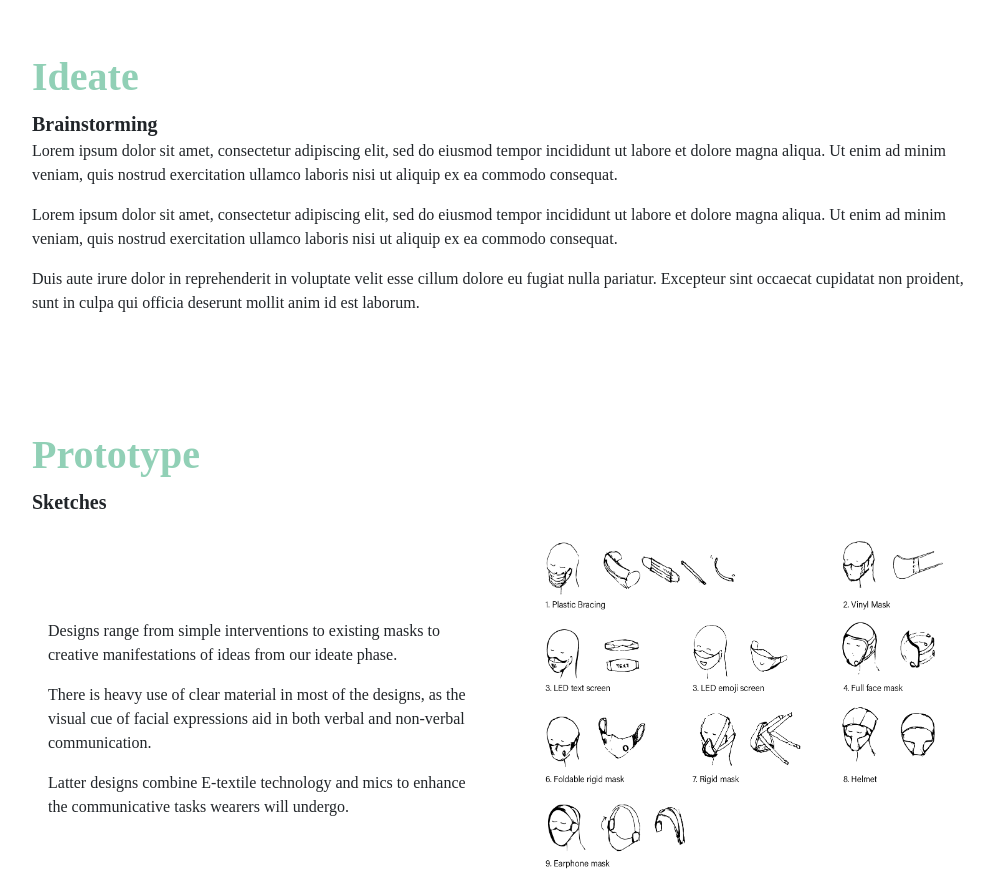
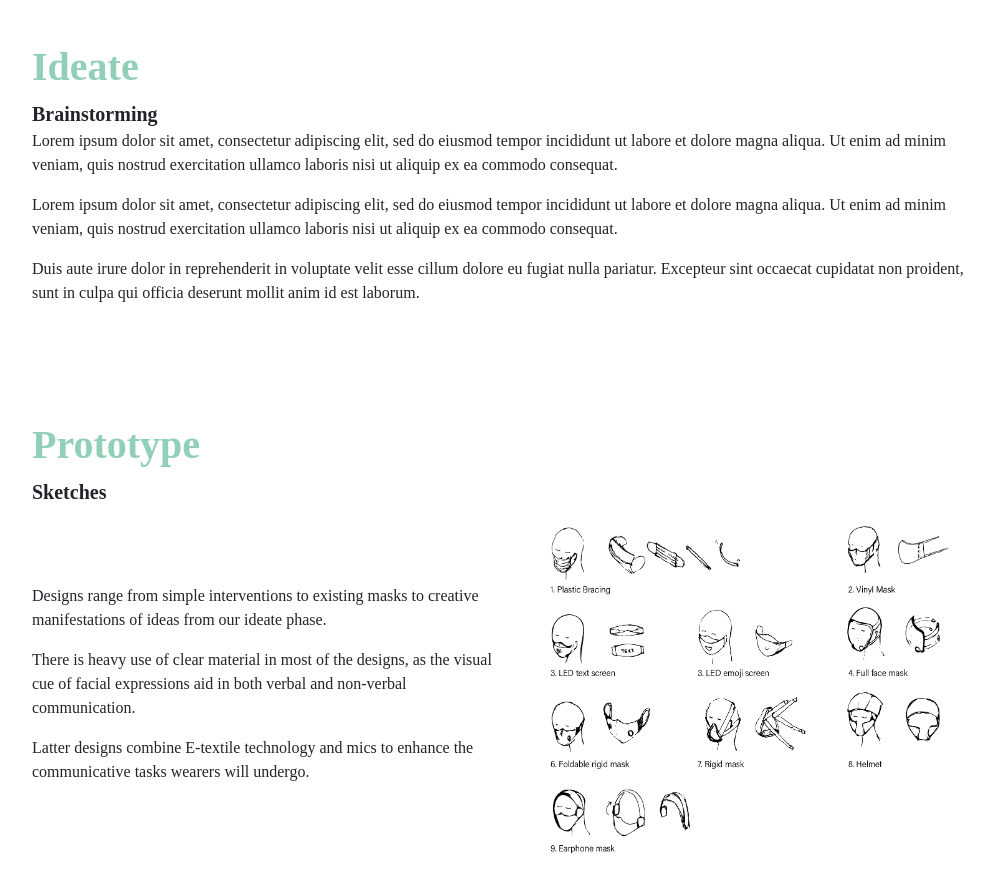
Before and after one commit to pazitschrecker/maskDesign, a plain HTML site: page index.html in a window 1280 px wide. Shown: the part 3843-4717 px from the top of the page, without its empty margins (130-1124 px from the left). Drawn offline with nearby package versions, Linux system fonts and the light colour scheme.

Commit message:
updated spacing

```diff
--- a/index.html
+++ b/index.html
@@ -22,7 +22,7 @@
       }
 
       .left {
-        align-items: left;
+        align-self: left;
       }
 
       .hide {
@@ -121,16 +121,6 @@
         align-items: center;
         justify-content: space-between;
       }
-
-      .evenly-spaced {
-        display: flex;
-        flex: 1;
-        justify-content: left;
-        flex-direction: column;
-        max-width: 50%;
-        margin: 5px;
-      }
-
       .user {
         font-weight: bold;
         text-align: left;
@@ -361,7 +351,7 @@
         <h1 class="main-header" id="prototype">Prototype</h1>
         <div class="section-title">Sketches</div>
         <div class="section-container">
-          <div class="flex-container">
+          <div>
             <p>
               Designs range from simple interventions to existing masks to
               creative manifestations of ideas from our ideate phase.
@@ -377,7 +367,7 @@
             </p>
           </div>
 
-          <img src=img/sketches.png alt="" class="evenly-spaced">
+          <img src=img/sketches.png alt="" style="max-width: 50%;">
         </div>
       </div>
     </div>
```
